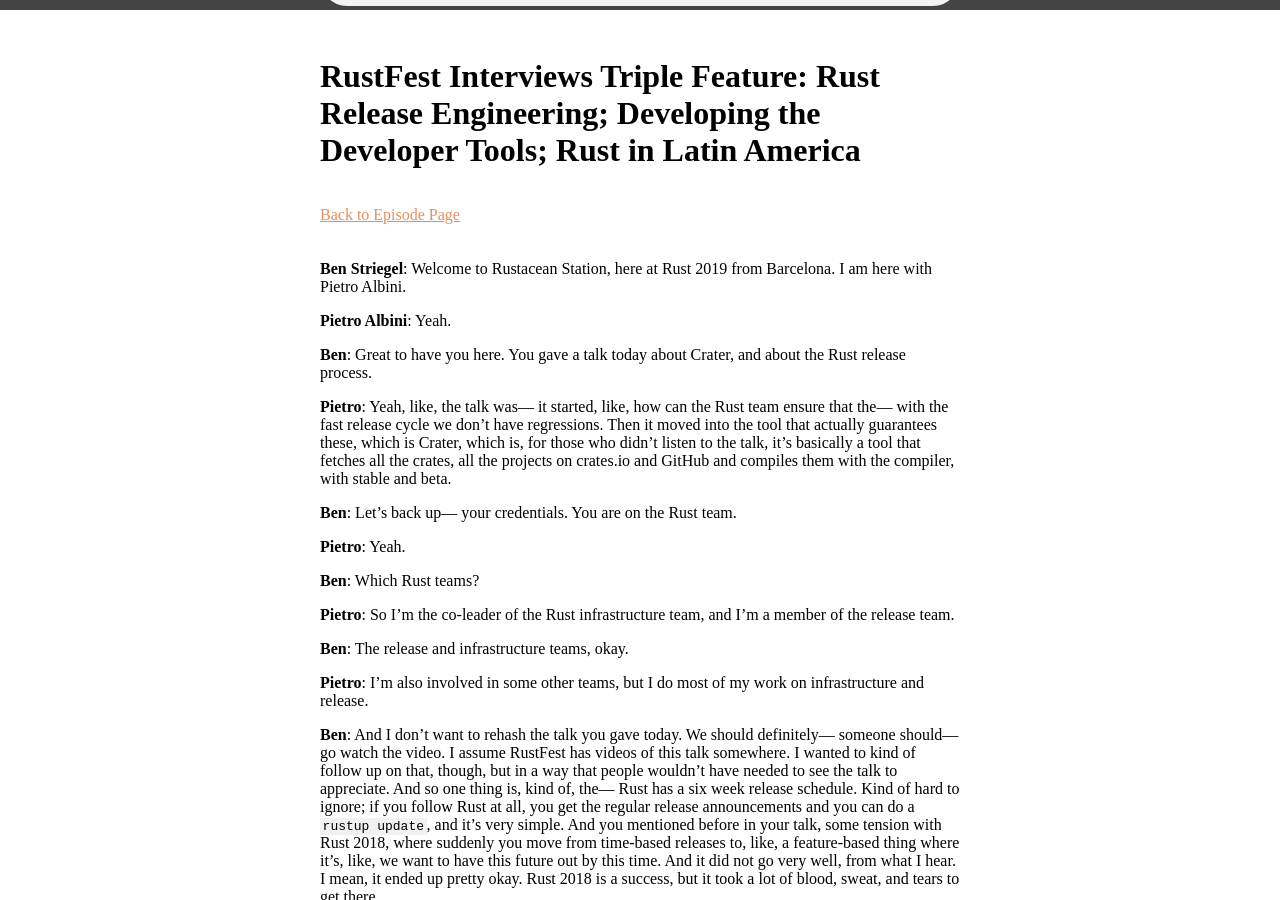
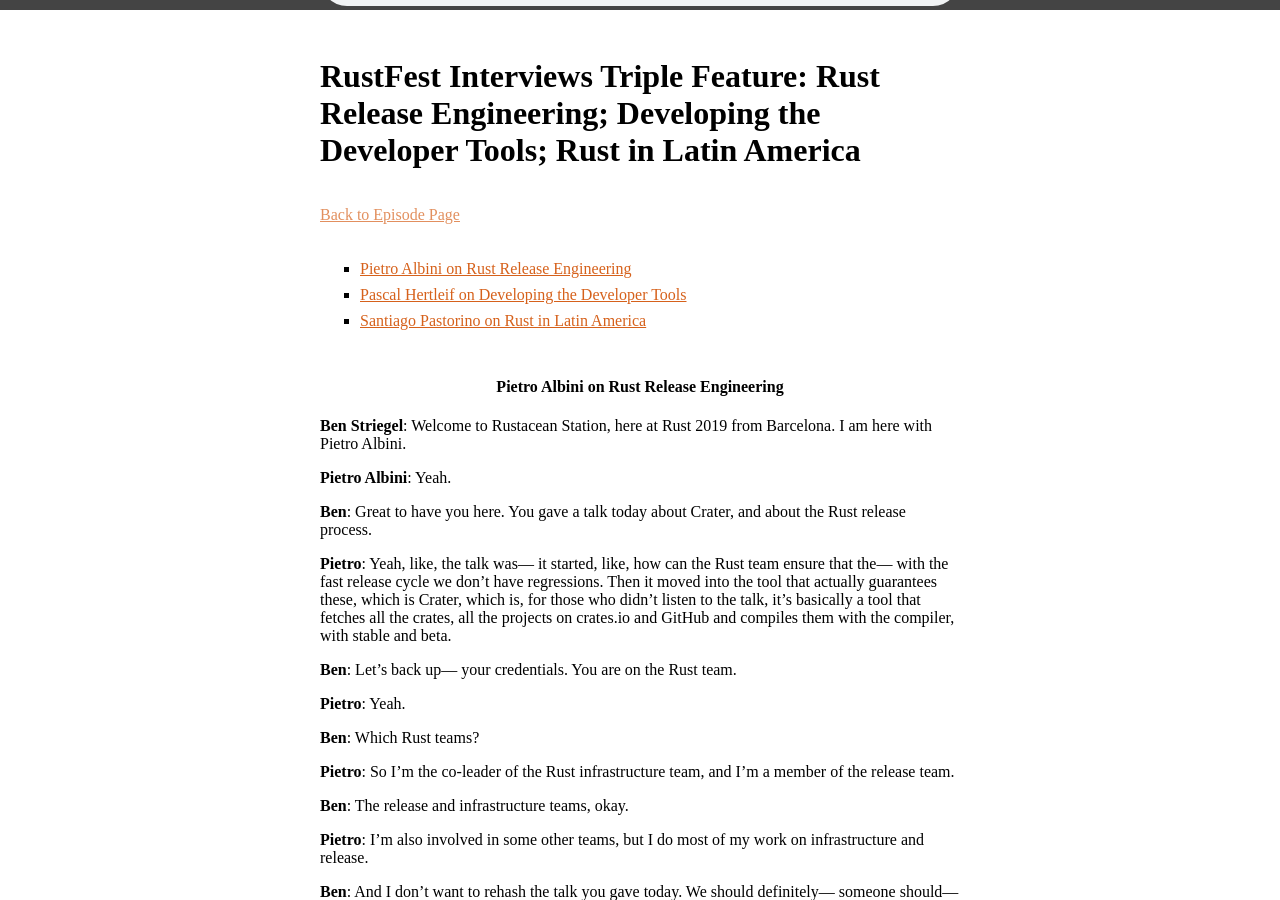
Before and after one commit to rustacean-station/rustacean-station.org, a Jekyll site: the page built from _transcripts/012-pietro-pascal-santiago.md, in a window 1280 px wide and 900 px high, scrolled down 482 px. Built offline with Jekyll 4.4.1, drawn with Linux system fonts in a browser that asks for light colours; some of the changed text lies outside the part shown.

Commit message:
add TOC to episode 12

```diff
--- a/_transcripts/012-pietro-pascal-santiago.md
+++ b/_transcripts/012-pietro-pascal-santiago.md
@@ -2,6 +2,11 @@
 title: "RustFest Interviews Triple Feature: Rust Release Engineering; Developing the Developer Tools; Rust in Latin America"
 file: https://audio.rustacean-station.org/file/rustacean-station/rustacean-station-e012-rustfest-pietro-pascal-santiago.mp3
 ---
+
+* placeholder to generate bulleted TOC
+{:toc}
+
+#### Pietro Albini on Rust Release Engineering
 
 __Ben Striegel__: Welcome to Rustacean Station, here at Rust 2019 from
 Barcelona. I am here with Pietro Albini.
@@ -316,6 +321,8 @@
 __Pietro__: Thank you for asking.
 
 (Musical break)
+
+#### Pascal Hertleif on Developing the Developer Tools
 
 __Ben__: Welcome to the Rustacean Station Podcast. I am Ben Striegel, live at
 RustFest. I am here right now, in our improvised studio, with Pascal Hertleif.
@@ -636,6 +643,8 @@
 
 (Musical break)
 
+#### Santiago Pastorino on Rust in Latin America
+
 __Ben__: Okay. Welcome to Rustacean Station. It is day four of RustFest. We get
 to have our improvised studio here, so please bear with us with any audio
 troubles we may be having. We have a kind of a hilarious set up right now, but
```
